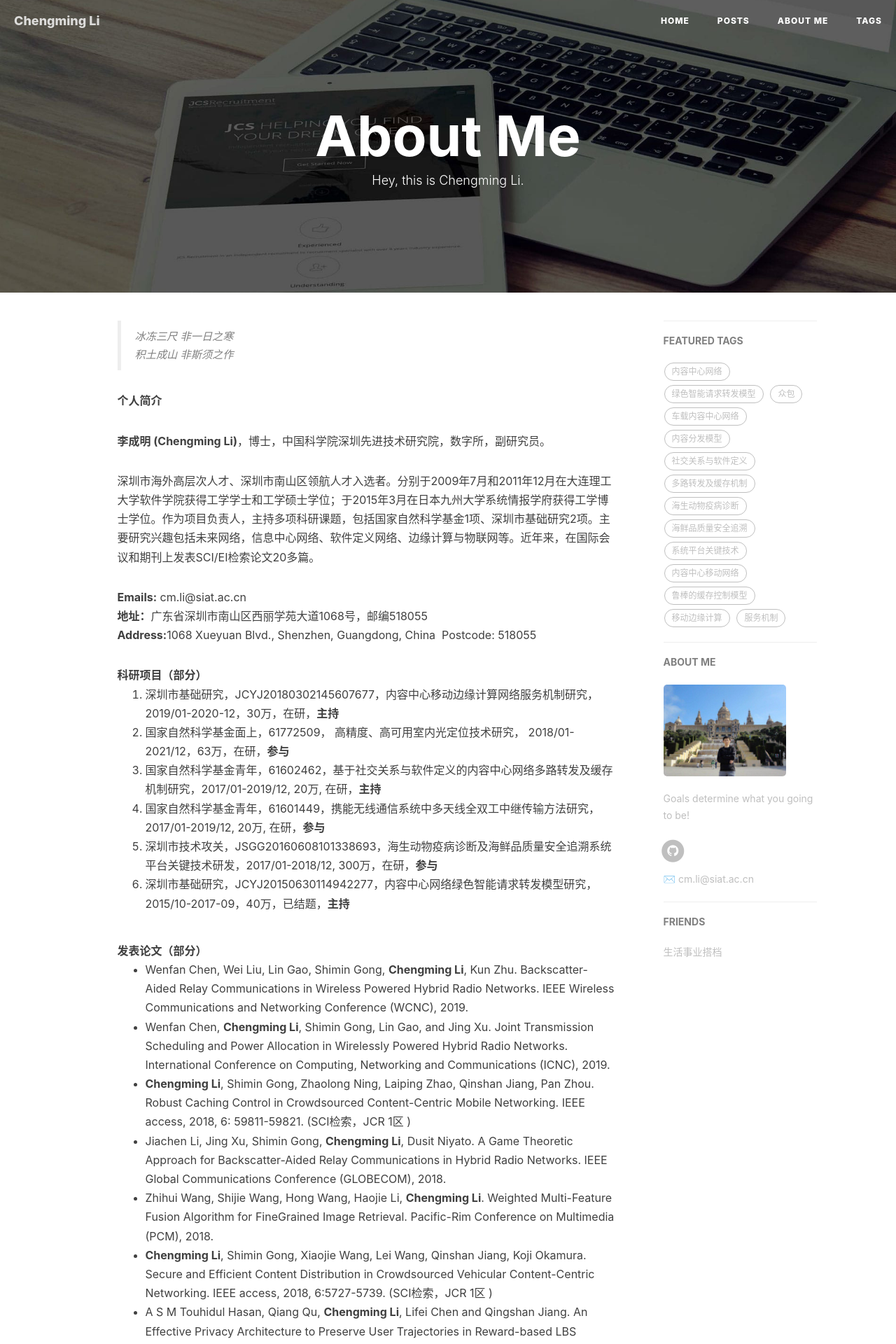
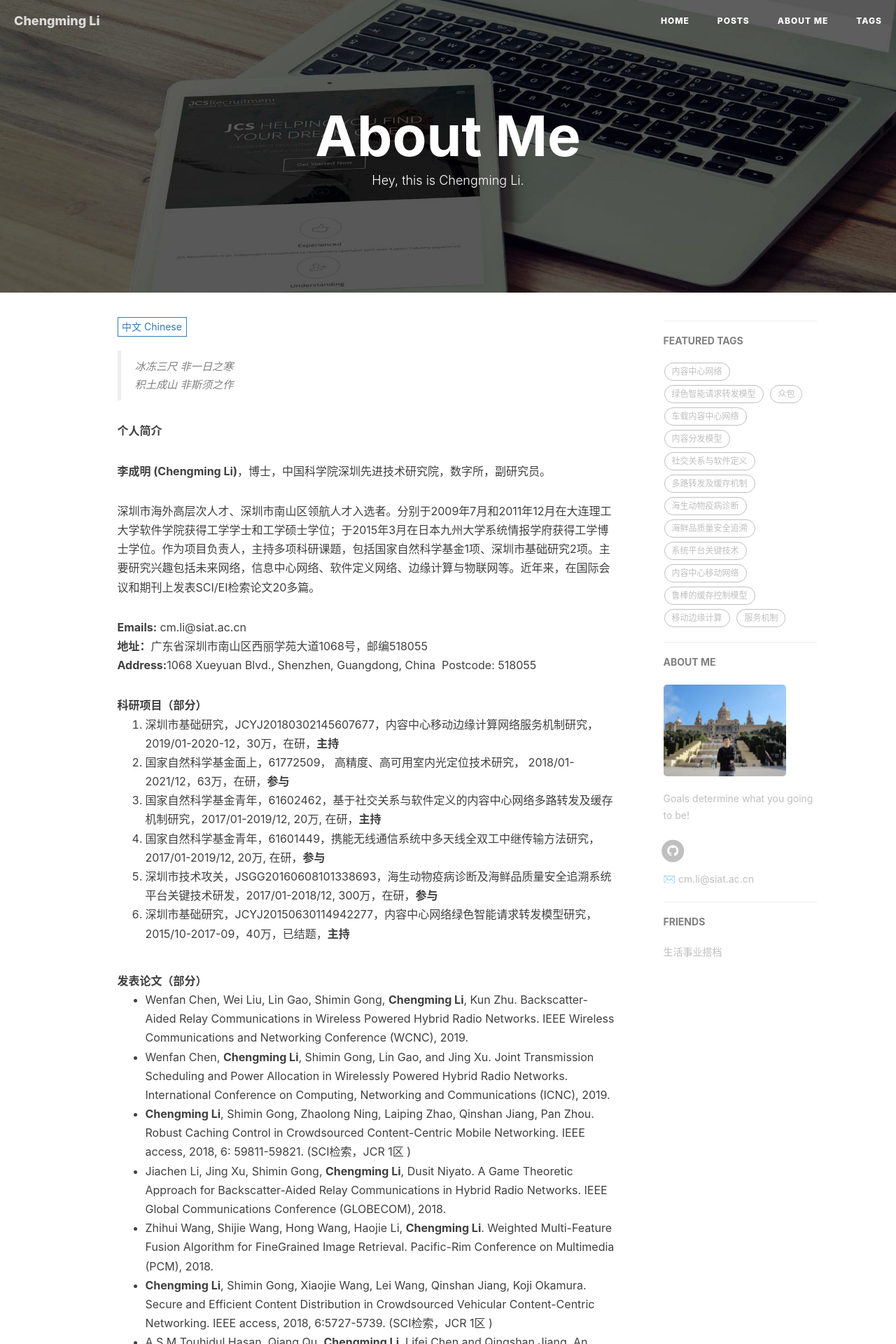
Before and after one commit to cm-li/cm-li.github.io, a Jekyll site: the page built from about.html, in a window 1280 px wide. Shown: the top 1920 px of the page at 70% size. Built offline with Jekyll 4.4.1, drawn with Linux system fonts in a browser that asks for light colours; nearby versions of some CDN libraries; comment, search, counter and statistics services are not loaded.

Commit message:
Update about.html

```diff
--- a/about.html
+++ b/about.html
@@ -6,10 +6,10 @@
 ---
 
 <!-- Language Selector -->
-<!-- <select class="sel-lang" onchange= "onLanChange(this.options[this.options.selectedIndex].value)">
+<select class="sel-lang" onchange= "onLanChange(this.options[this.options.selectedIndex].value)">
     <option value="0" selected> 中文 Chinese </option>
     <option value="1"> 英文 English </option>
-</select> -->
+</select>
 
 <!-- Chinese Version -->
 <div class="zh post-container">
```
